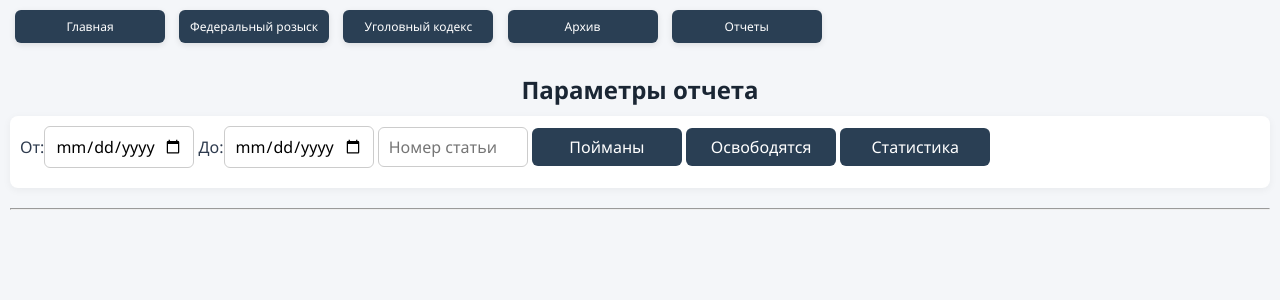
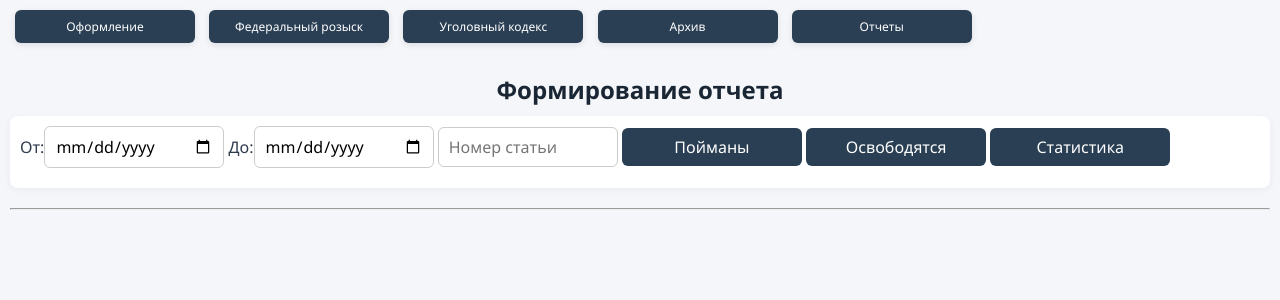
Before and after one commit to ZhdanovDmitriy/Cabinet_Criminal_Investigation_Department, a Django app: page /reports/ in a window 1280 px wide. Shown: the top 300 px of the page. Run offline with Django 4.2, Linux system fonts and the light colour scheme.

Commit message:
Личный кабинет и база данных уголовного розыска завершены!

```diff
--- a/testdb/forms.py
+++ b/testdb/forms.py
@@ -6,7 +6,7 @@ class LocalCriminalsForm(forms.ModelForm):
     arrest_time = forms.DateField(
         widget=forms.DateInput(attrs={
             'type': 'date',
-            'placeholder': 'Дата ареста'  # плейсхолдер для даты
+            'placeholder': 'Дата ареста'
         }),
         label="Время ареста",
         initial=datetime.date.today,
@@ -19,7 +19,6 @@ class LocalCriminalsForm(forms.ModelForm):
             'person_id': forms.TextInput(attrs={'placeholder': 'ID'}),
             'fio':        forms.TextInput(attrs={'placeholder': 'ФИО'}),
             'article_num':forms.TextInput(attrs={'placeholder': 'Статья'}),
-            # 'arrest_time' уже задан выше
         }
 
     def __init__(self, *args, **kwargs):
--- a/testdb/models.py
+++ b/testdb/models.py
@@ -48,7 +48,6 @@ class LocalCriminals(models.Model):
     def save(self, *args, **kwargs):
         super().save(*args, **kwargs)
 
-        # Перенос федеральных записей
         federal_records = FederalWanted.objects.filter(person_id=self.person_id)
         for record in federal_records:
             try:
@@ -88,7 +87,6 @@ class LocalCriminals(models.Model):
         except Article.DoesNotExist:
             pass
 
-        # Формирование final_panishment
         panishments = Panishment.objects.filter(cs=self)
 
         total_fine = 0
--- a/testdb/static/css/styles.css
+++ b/testdb/static/css/styles.css
@@ -27,7 +27,7 @@
 /* Кнопки навигации */
 .nav-button {
   display: inline-block;
-    width: 150px;
+  width: 180px;
   background-color: #2a3f54;
   color: #fff;
   text-decoration: none;
@@ -46,7 +46,7 @@
 
 /* Общие стили для input, select, button */
 input, select, button {
-    width: 150px;
+  width: 180px;
   padding: 8px 10px;
   margin-bottom: 10px;
   border: 1px solid #ccc;
--- a/testdb/templates/base.html
+++ b/testdb/templates/base.html
@@ -10,7 +10,7 @@
 <body>
     <div class="container">
         <nav class="navbar">
-            <a href="{% url 'home' %}" class="nav-button">Главная</a>
+            <a href="{% url 'home' %}" class="nav-button">Оформление</a>
             <a href="{% url 'federal_wanted_list' %}" class="nav-button">Федеральный розыск</a>
             <a href="{% url 'article_list' %}" class="nav-button">Уголовный кодекс</a>
             <a href="{% url 'archive_panishment' %}" class="nav-button">Архив</a>
--- a/testdb/templates/testdb/reports.html
+++ b/testdb/templates/testdb/reports.html
@@ -4,7 +4,7 @@
 {% block content %}
     <div class="report-container">
         <div class="filter-section">
-            <h2>Параметры отчета</h2>
+            <h2>Формирование отчета</h2>
             <form method="GET">
                 <div class="filter-group">
                     От:<input type="date" class="date-input" name="start_date">
@@ -62,11 +62,13 @@
             <tr>
                 <th>Статья</th>
                 <th>Количество</th>
+                <th>Процент</th>
             </tr>
             {% for item in report_data %}
             <tr>
                 <td>{{ item.article_num }}</td>
                 <td>{{ item.count }}</td>
+                <td>{{ item.percent }}%</td>
             </tr>
             {% endfor %}
         </table>
--- a/testdb/views.py
+++ b/testdb/views.py
@@ -29,7 +29,7 @@ def article_list(request):
                 punishment_type_relapse=request.POST.get('punishment_type_relapse'),
                 numerical_value_relapse=request.POST.get('numerical_value_relapse')
             )
-            return redirect('article_list')  # Перенаправляем на GET-запрос после успешного добавления
+            return redirect('article_list')
         except Exception as e:
             return render(request, 'testdb/article_list.html', {
                 'articles': Article.objects.all(),
@@ -102,20 +102,18 @@ def add_panishment(request):
 def archive_panishment(request):
     panishments = Panishment.objects.all().order_by('-panishment_num')
 
-    # Получаем все параметры фильтрации
     cs_filter = request.GET.get('cs')
     person_id_filter = request.GET.get('person_id')
     fio_filter = request.GET.get('fio')
-    article_num_filter = request.GET.get('article_num')  # Новый параметр
+    article_num_filter = request.GET.get('article_num')
 
-    # Применяем фильтры
     if cs_filter:
         panishments = panishments.filter(cs__cs=cs_filter)
     if person_id_filter:
         panishments = panishments.filter(person_id=person_id_filter)
     if fio_filter:
         panishments = panishments.filter(fio__icontains=fio_filter)
-    if article_num_filter:  # Новый фильтр
+    if article_num_filter:
         panishments = panishments.filter(article_num=article_num_filter)
 
     return render(request, "testdb/archive_panishment.html", {
@@ -158,8 +156,17 @@ def reports_view(request):
 
     elif action == 'release':
         release_data = []
+
+        # Исключаем person_id, у которых есть хотя бы одно наказание типа Death
+        excluded_person_ids = Panishment.objects.filter(
+            punishment_type=PunishmentType.DEATH
+        ).values_list('person_id', flat=True).distinct()
+
+        # Берём только тех, у кого есть наказание типа Arrest, и кто не в списке исключённых
         person_ids = Panishment.objects.filter(
             punishment_type=PunishmentType.ARREST
+        ).exclude(
+            person_id__in=excluded_person_ids
         ).values_list('person_id', flat=True).distinct()
 
         for person_id in person_ids:
@@ -220,6 +227,9 @@ def reports_view(request):
         if article_num:
             articles = articles.filter(article_num=article_num)
 
+        total_count = 0
+        article_counts = []
+
         for article in articles:
             panishments = Panishment.objects.filter(article_num=article.article_num)
             if start_date and end_date:
@@ -229,10 +239,21 @@ def reports_view(request):
             elif end_date:
                 panishments = panishments.filter(cs__arrest_time__lte=end_date)
 
+            count = panishments.count()
+            total_count += count
+            article_counts.append((article.article_num, count))
+
+        # Формируем список с процентами
+        for article_num, count in article_counts:
+            percent = (count / total_count * 100) if total_count > 0 else 0
             stats_data.append({
-                'article_num': article.article_num,
-                'count': panishments.count(),
+                'article_num': article_num,
+                'count': count,
+                'percent': round(percent, 2),
             })
+
+        stats_data.sort(key=lambda x: x['percent'], reverse=True)
+        stats_data = [item for item in stats_data if item['percent'] > 5]
 
         context['report_data'] = stats_data
         context['report_type'] = 'stats'
```
Lines whose indentation alone changed are shown as unchanged.
